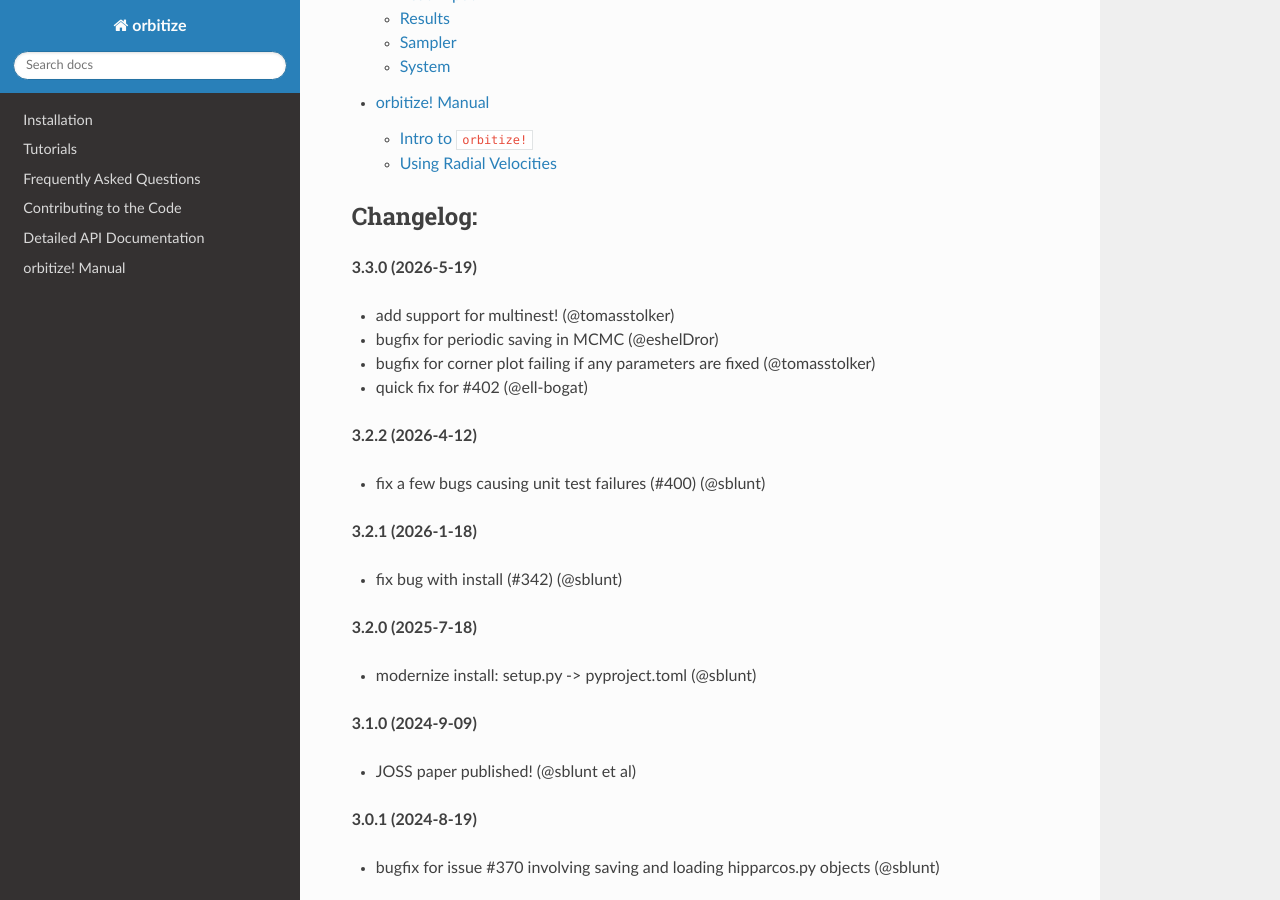
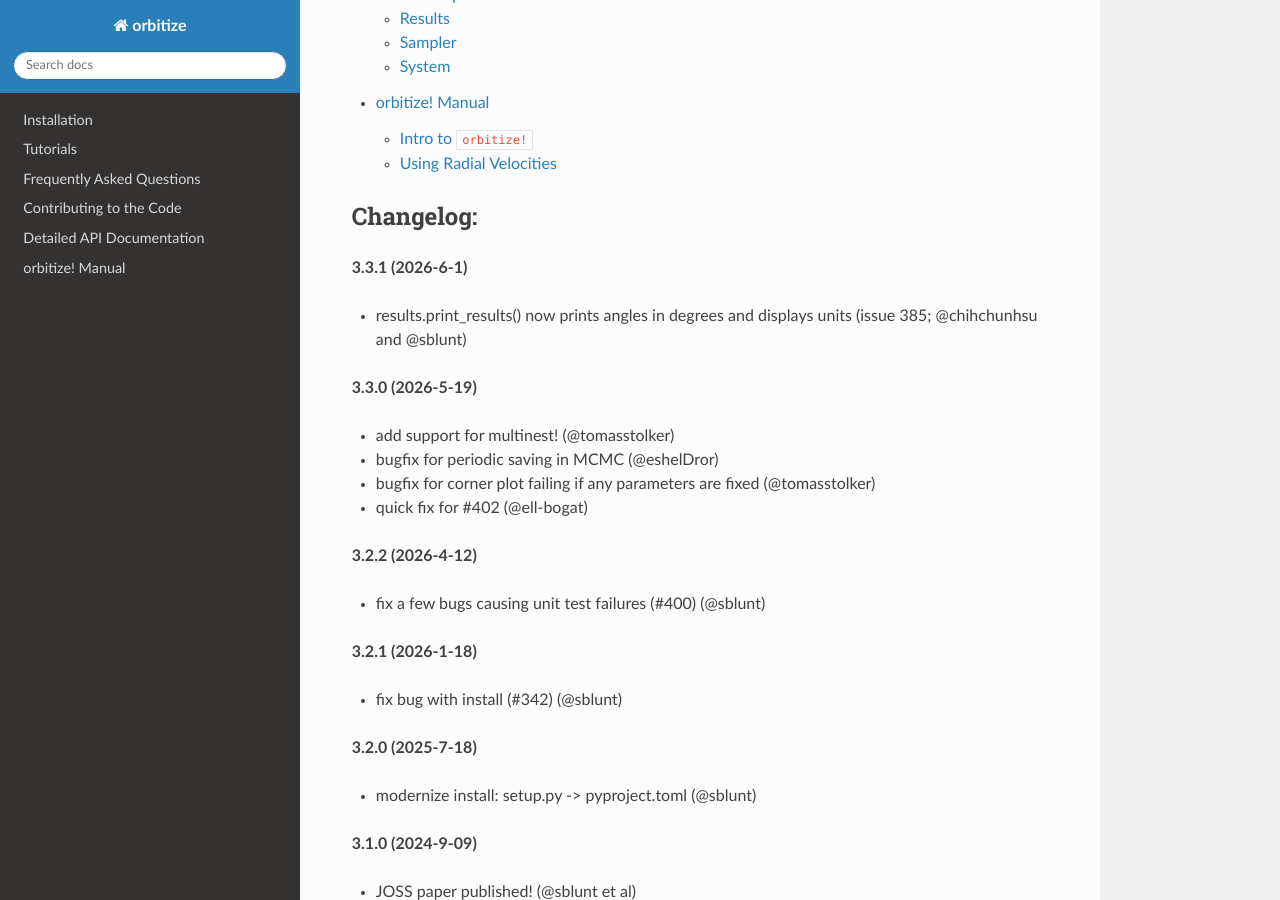
Before and after one commit to sblunt/orbitize, a Sphinx documentation site: the page built from docs/index.rst, in a window 1280 px wide and 900 px high, scrolled down 1802 px. Built offline with Sphinx 7.4.7 and the Read the Docs theme 3.1.0, drawn with Linux system fonts in a browser that asks for light colours; pages that are not in the unit, such as notebooks, are missing from menus.

Commit message:
Add changelog entry for version 3.3.1
Updated changelog for version 3.3.1 with new features and fixes.

```diff
--- a/docs/index.rst
+++ b/docs/index.rst
@@ -54,6 +54,10 @@ User Guide:
 
 Changelog:
 ++++++++++
+
+**3.3.1 (2026-6-1)**
+
+- results.print_results() now prints angles in degrees and displays units (issue 385; @chihchunhsu and @sblunt)
 
 **3.3.0 (2026-5-19)**
 
```
